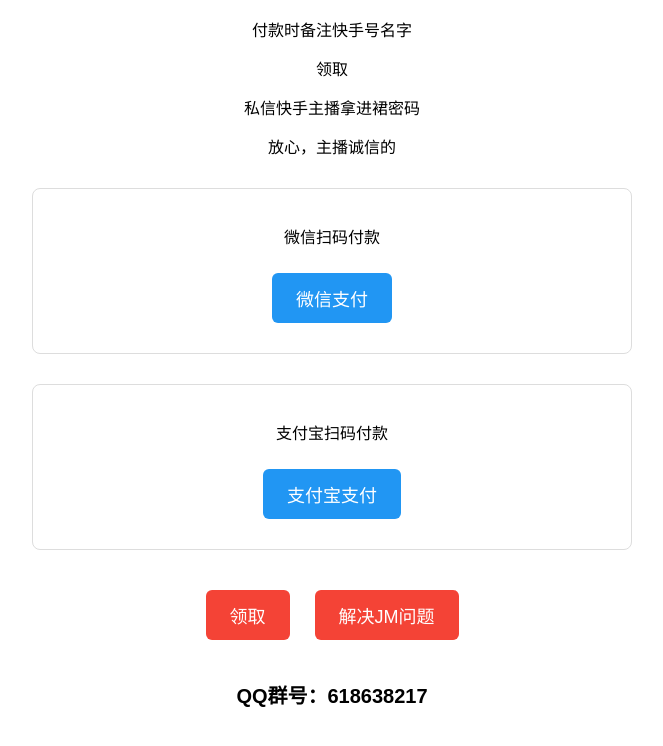
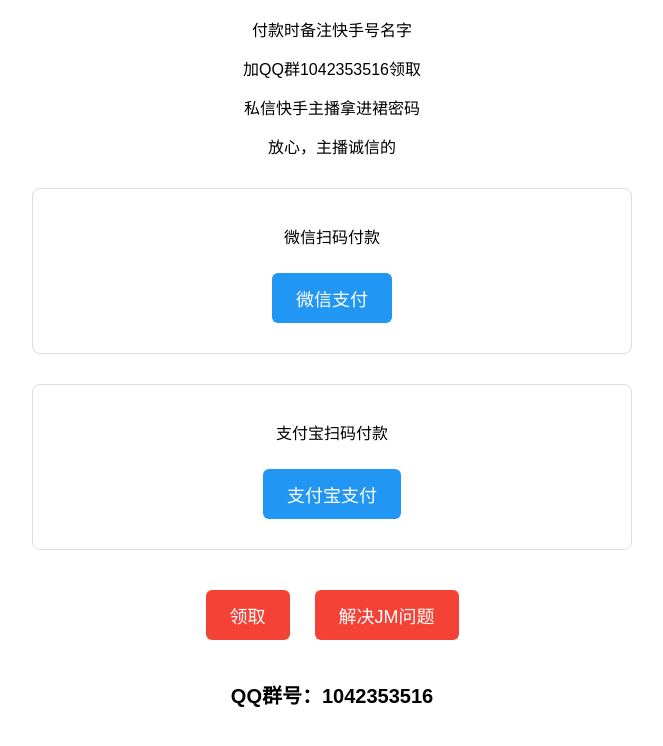
Before and after one commit to fnnly/1, a plain HTML site: page index.html in a window 1280 px wide. Both pictures are taken after a click on the button "领取". Shown: the part 90-836 px from the top of the page, without its empty margins (308-971 px from the left). Drawn offline with Linux system fonts and the light colour scheme.

Commit message:
Update index.html

```diff
--- a/index.html
+++ b/index.html
@@ -73,7 +73,7 @@
 <body>
     <h1>JM最新版7块</h1>
     <p>付款时备注快手号名字</p>
-    <p>领取</p>
+    <p>加QQ群1042353516领取</p>
     <p>私信快手主播拿进裙密码</p>
     <p>放心，主播诚信的</p>
 
@@ -95,7 +95,7 @@
     </div>
 
     <div id="qq-group" class="qq-group">
-        QQ群号：618638217
+        QQ群号：1042353516
     </div>
 
     <script>
@@ -111,7 +111,7 @@
 
         function showQQGroup() {
             document.getElementById('qq-group').style.display = 'block';
-            alert('请加QQ群：618638217');
+            alert('请加QQ群：1042353516');
         }
 
         function solveJMProblem() {
```
